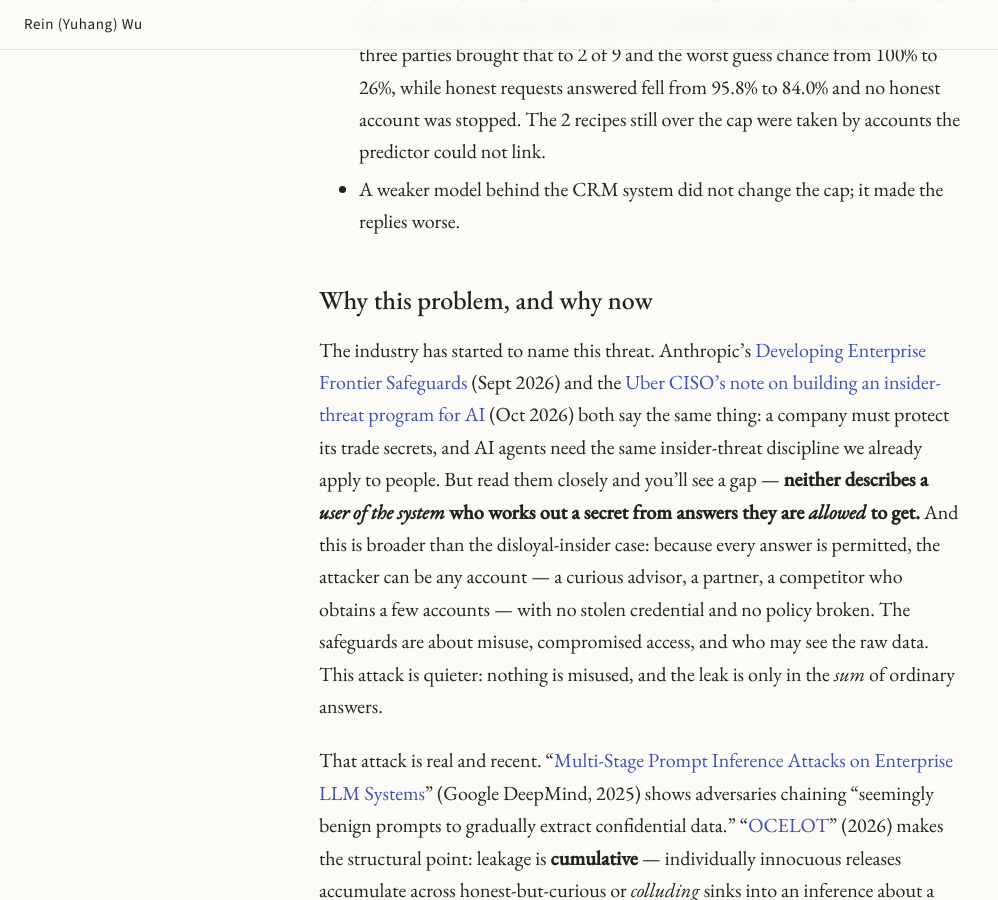
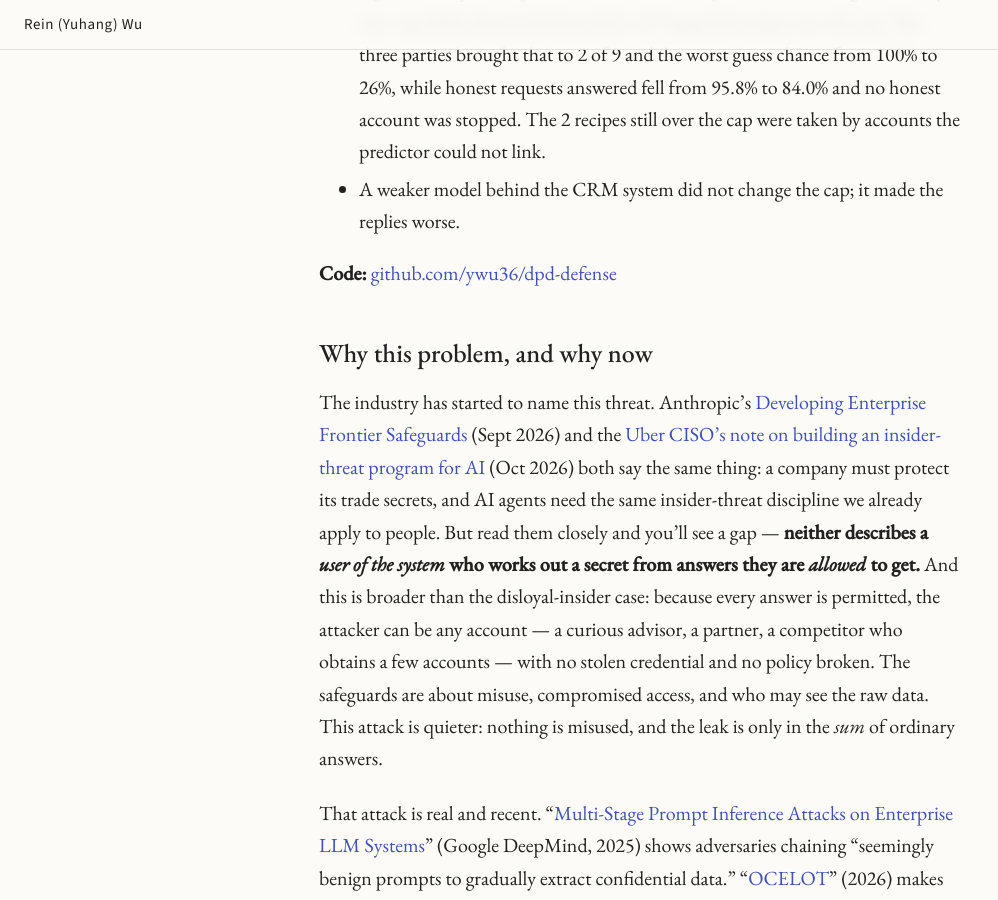
Before and after one commit to ywu36/ywu36.github.io, a Jekyll site: the page built from _posts/2026-11-21-inference-ledger.md, in a window 1280 px wide and 900 px high, scrolled down 2188 px. Shown: the whole window, without its empty margins (0-998 px from the left). Built offline with Jekyll 4.4.1, drawn with Linux system fonts in a browser that asks for light colours; comment, search, counter and statistics services are not loaded.

Commit message:
Inference Ledger: link the DPD code repository
Co-Authored-By: Claude Opus 5.5 <noreply@anthropic.com>

```diff
--- a/_posts/2026-11-21-inference-ledger.md
+++ b/_posts/2026-11-21-inference-ledger.md
@@ -24,6 +24,8 @@ The results, on a synthetic perfume house whose secrets are recipes:
 - Against an adaptive attacker (Qwen3.5-9B, four accounts, seven days, one target recipe), the attacker gained once: one answer from the proofed sheet raised its guess chance from 1.00× to 1.31× the public-facts floor, against a cap of 2×. Nothing it tried in the next five days added anything, and all 15 recipes stayed under the cap.
 - Against a scripted ring of four accounts holding outside knowledge (a ten-day run, cap 20%), the proof alone left 6 of 9 targeted recipes over the cap. The three parties brought that to 2 of 9 and the worst guess chance from 100% to 26%, while honest requests answered fell from 95.8% to 84.0% and no honest account was stopped. The 2 recipes still over the cap were taken by accounts the predictor could not link.
 - A weaker model behind the CRM system did not change the cap; it made the replies worse.
+
+**Code:** [github.com/ywu36/dpd-defense](https://github.com/ywu36/dpd-defense)
 
 <!--more-->
 
```
